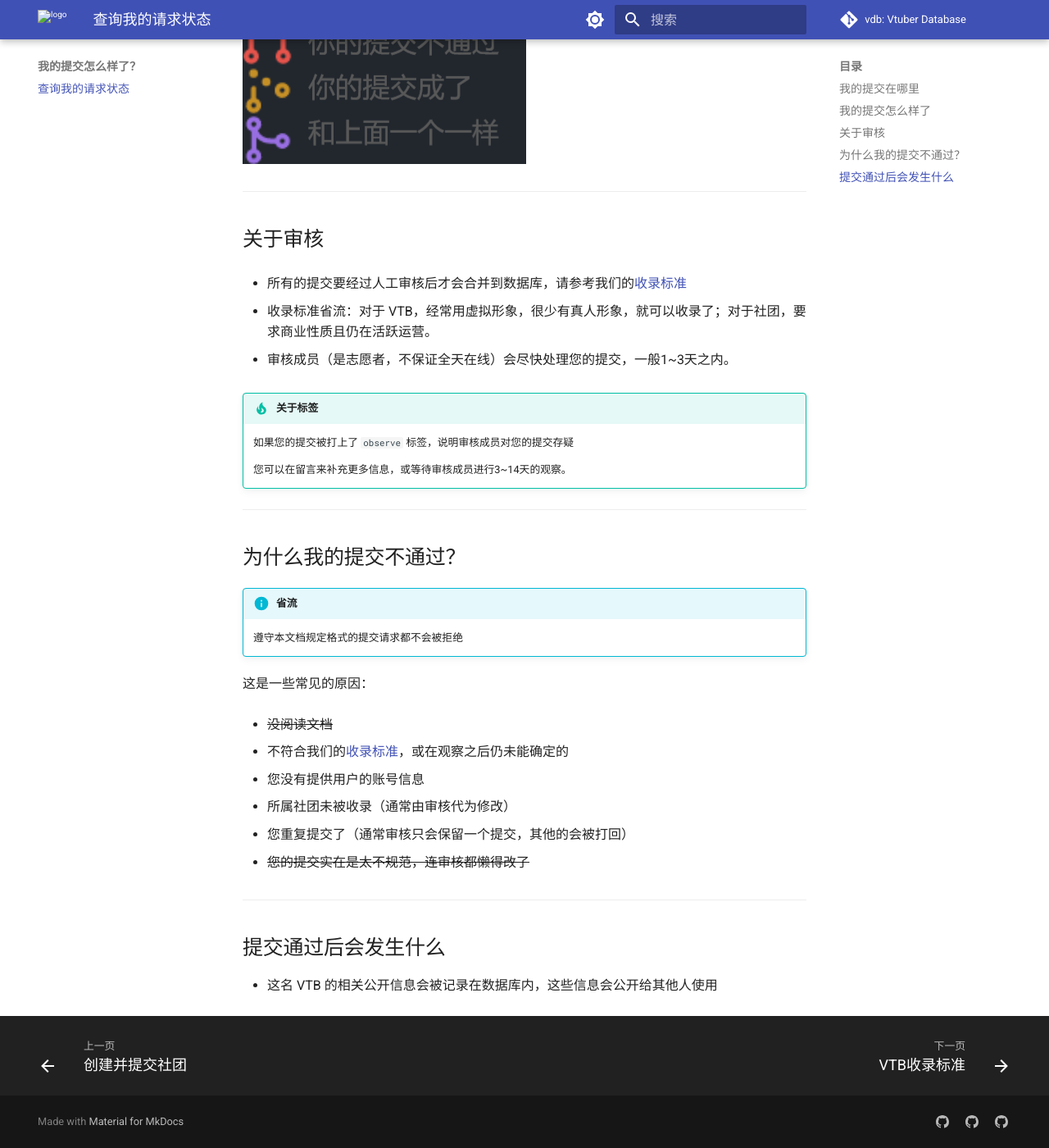
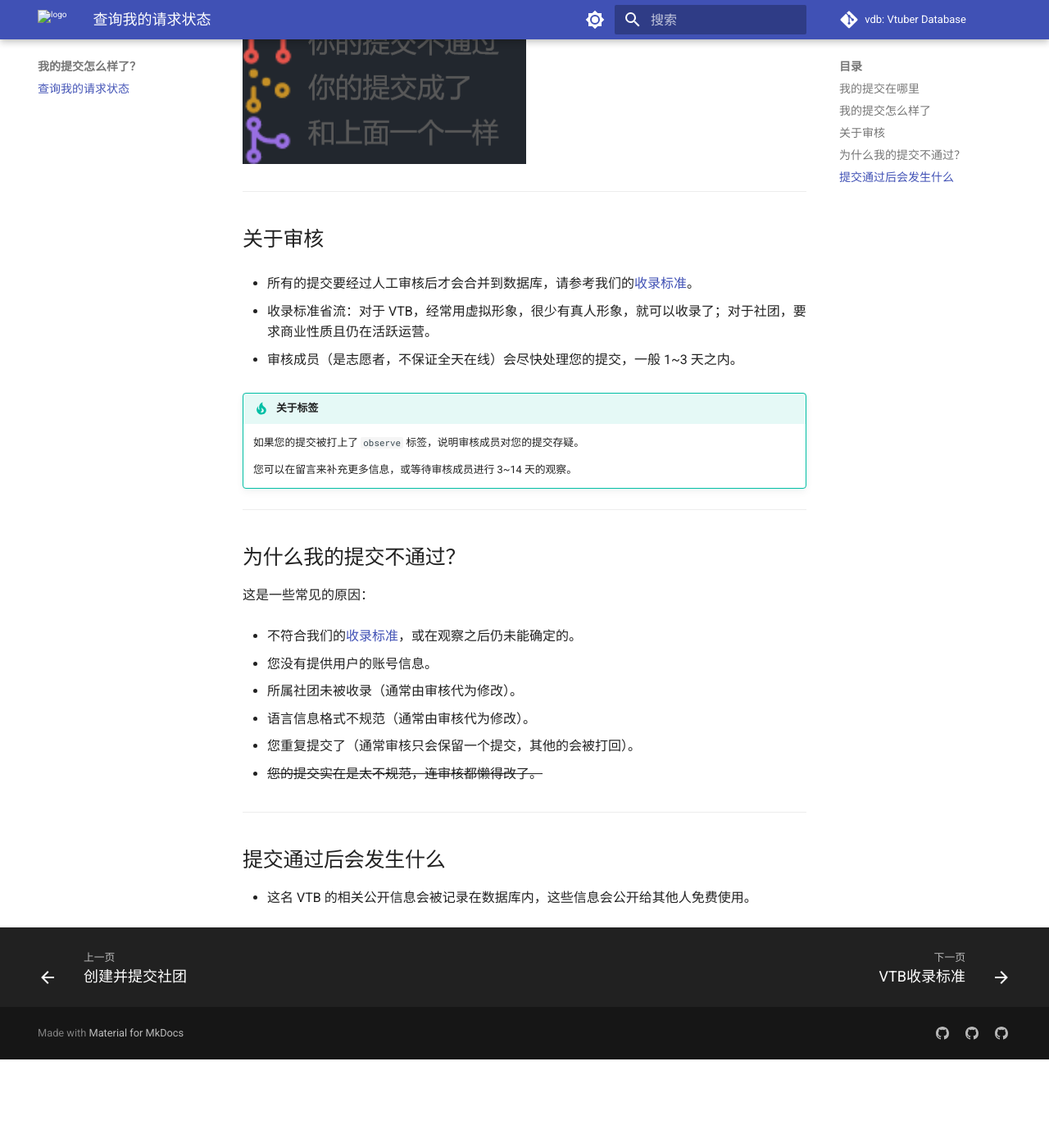
Before and after one commit to Radekyspec/docs.vtbs.top, an MkDocs documentation site: the page built from docs/status/status.md, in a window 1280 px wide and 1400 px high, scrolled down 976 px. Shown: the whole window at 82% size. Built offline with MkDocs 1.6.1 and Material for MkDocs 9.7.7, drawn with Linux system fonts in a browser that asks for light colours; comment, search, counter and statistics services are not loaded; after the commit the page ends 2268 px from its top, so only the background shows below that; some of the changed text lies outside the part shown.

Commit message:
Update status.md

```diff
--- a/docs/status/status.md
+++ b/docs/status/status.md
@@ -1,17 +1,17 @@
 # 查询我的请求状态
 
-!!! info "写在前面"
+!!! warning "审核员正在举行罢工抗议"
 
-    提交一次就可以了，请不要反复提交来折磨我们的审核成员
+    提交一次就可以了，请不要反复提交来折磨我们的审核成员。
 
-    <del>如果您真的这么做了，哦我的上帝，我发誓会用靴子狠狠抽你的屁股<del>
+    <del>哦我的上帝，如果您真的这么做了，我发誓会用靴子狠狠抽你的屁股，我发誓我会的。<del>
 
 
 ## 我的提交在哪里
 
-* 位于 dd-center / vdb 仓库下的 Pull requests (pr) 页面下，就是[这里](https://github.com/dd-center/vdb/pulls)
+* 位于 dd-center/vdb 仓库下的 Pull requests (pr) 页面下，就是[这里](https://github.com/dd-center/vdb/pulls)。
 
-* 请在这个页面的搜索框里输入你提交时的**标题**，一般默认是 VTB 的 **名字**
+* 请在这个页面的搜索框里输入你提交时的**标题**，一般默认是 VTB 的 **名字**。
 
 ![image](../assets/status-check.png)
 
@@ -25,40 +25,37 @@
 
 ## 关于审核
 
-* 所有的提交要经过人工审核后才会合并到数据库，请参考我们的[收录标准](https://docs.vtbs.top/wiki/standard/)
+* 所有的提交要经过人工审核后才会合并到数据库，请参考我们的[收录标准](https://docs.vtbs.top/wiki/standard/)。
 
 * 收录标准省流：对于 VTB，经常用虚拟形象，很少有真人形象，就可以收录了；对于社团，要求商业性质且仍在活跃运营。
 
-* 审核成员（是志愿者，不保证全天在线）会尽快处理您的提交，一般1~3天之内。
+* 审核成员（是志愿者，不保证全天在线）会尽快处理您的提交，一般 1~3 天之内。
 
 !!! tip "关于标签"
-    如果您的提交被打上了 `observe` 标签，说明审核成员对您的提交存疑
+    如果您的提交被打上了 `observe` 标签，说明审核成员对您的提交存疑。
 
-    您可以在留言来补充更多信息，或等待审核成员进行3~14天的观察。
+    您可以在留言来补充更多信息，或等待审核成员进行 3~14 天的观察。
 
 ---
 
 ## 为什么我的提交不通过？
 
-!!! info "省流"
-    遵守本文档规定格式的提交请求都不会被拒绝
-
 这是一些常见的原因：
 
-* <del>没阅读文档<del>
+* 不符合我们的[收录标准](https://docs.vtbs.top/wiki/standard/)，或在观察之后仍未能确定的。
 
-* 不符合我们的[收录标准](https://docs.vtbs.top/wiki/standard/)，或在观察之后仍未能确定的
+* 您没有提供用户的账号信息。
 
-* 您没有提供用户的账号信息
+* 所属社团未被收录（通常由审核代为修改）。
 
-* 所属社团未被收录（通常由审核代为修改）
+* 语言信息格式不规范（通常由审核代为修改）。
 
-* 您重复提交了（通常审核只会保留一个提交，其他的会被打回）
+* 您重复提交了（通常审核只会保留一个提交，其他的会被打回）。
 
-* <del>您的提交实在是太不规范，连审核都懒得改了<del>
+* <del>您的提交实在是太不规范，连审核都懒得改了。<del>
 
 ---
 
 ## 提交通过后会发生什么
 
-* 这名 VTB 的相关公开信息会被记录在数据库内，这些信息会公开给其他人使用
+* 这名 VTB 的相关公开信息会被记录在数据库内，这些信息会公开给其他人免费使用。
```
